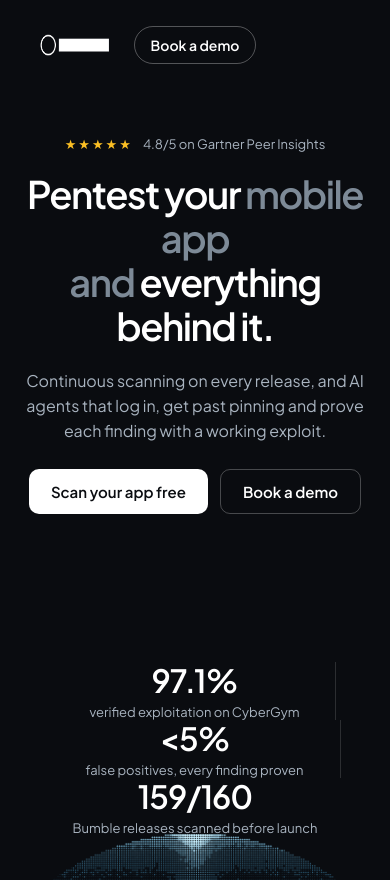
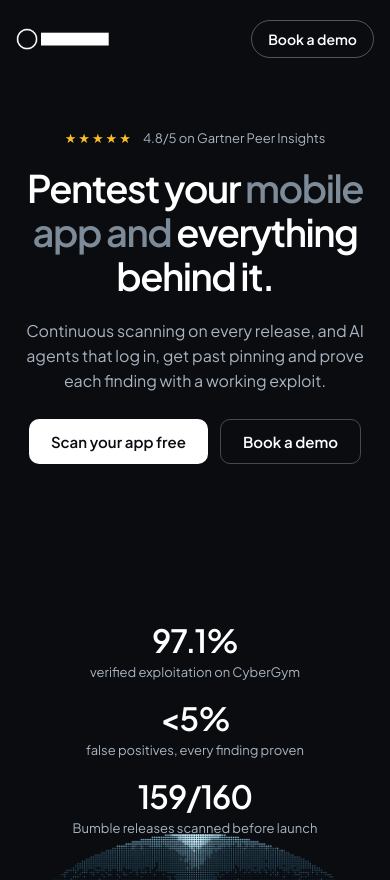
Before and after one commit to moha-elh/OstorlabRedesign, a Next.js app: page / in a window 390 px wide. Built offline with nearby package versions, Linux system fonts and the light colour scheme.

Commit message:
style(responsive): tidy hero nav, headline and stats below 900px

```diff
--- a/components/Hero.module.css
+++ b/components/Hero.module.css
@@ -108,6 +108,12 @@
 
 @media (max-width: 900px) {
   .navLeft, .hideSm { display: none; }
+  .nav { grid-template-columns: auto auto; justify-content: space-between; padding: 20px 16px 0; }
+  .logo { justify-self: start; }
+  .logo img { max-width: none; }
+  .title br { display: none; }
+  .stats { flex-direction: column; gap: 20px; }
+  .stats li { border-right: 0; }
 }
 
 .horizon {
--- a/components/Hero.tsx
+++ b/components/Hero.tsx
@@ -33,7 +33,7 @@ export default function Hero() {
           <span aria-hidden="true">★★★★★</span>4.8/5 on Gartner Peer Insights
         </a>
         <h1 className={s.title}>
-          Pentest your <span className={s.muted}>mobile app</span>
+          Pentest your <span className={s.muted}>mobile app</span>{" "}
           <br />
           <span className={s.muted}>and</span> everything behind it.
         </h1>
```
